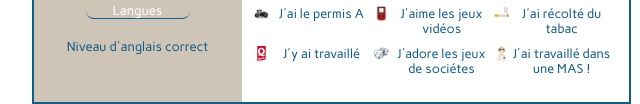
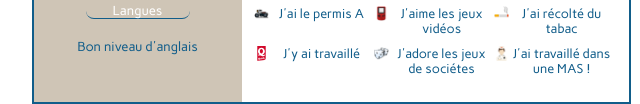
Before and after one commit to Brookiseur/CV, a plain HTML site: page index.html in a window 1280 px wide. Shown: the part 742-846 px from the top of the page, 309-949 px from the left. Drawn offline with Linux system fonts and the light colour scheme.

```diff
--- a/index.html
+++ b/index.html
@@ -75,7 +75,7 @@
                     <div class = "titre titreGauche">Langues</div>
                     <div class = "listesLangues">
                         <ul>
-                            <li>Niveau d'anglais correct</li>
+                            <li>Bon niveau d'anglais</li>
                         </ul>
 
                     </div>
```
